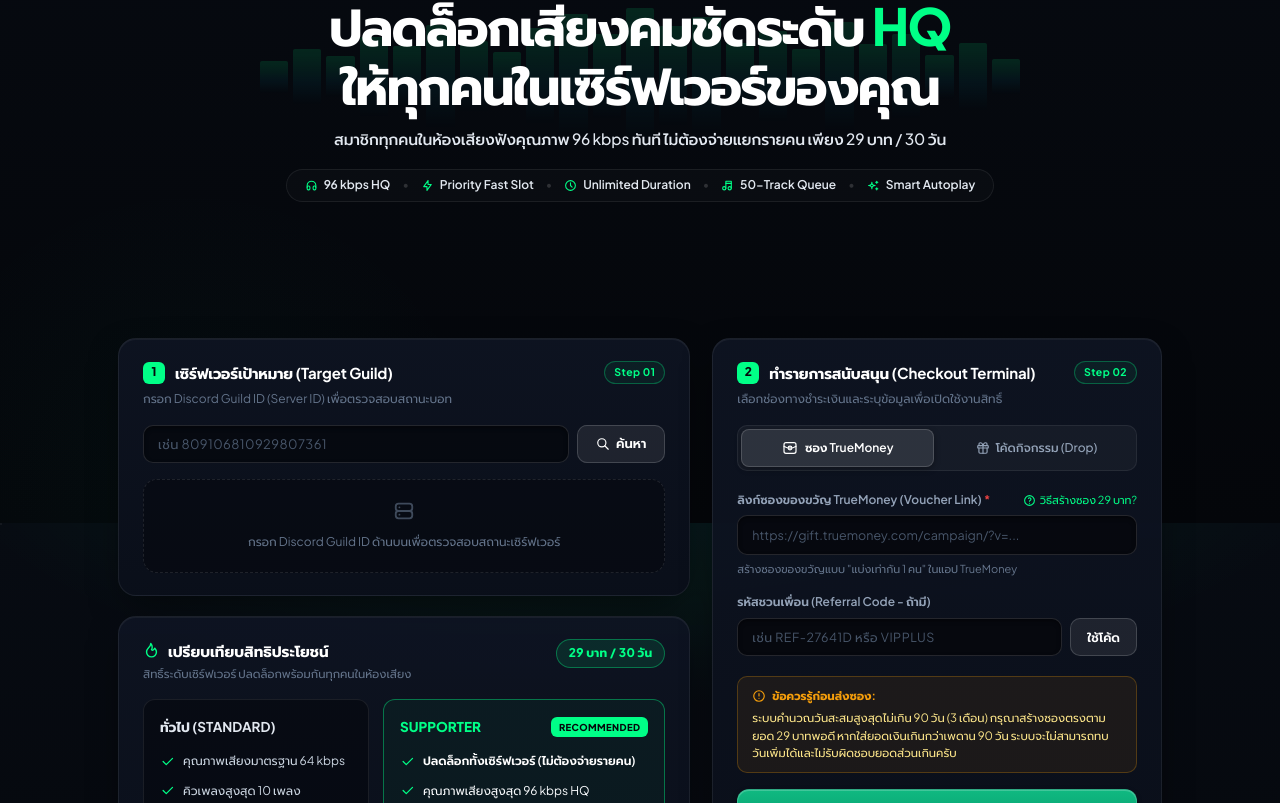
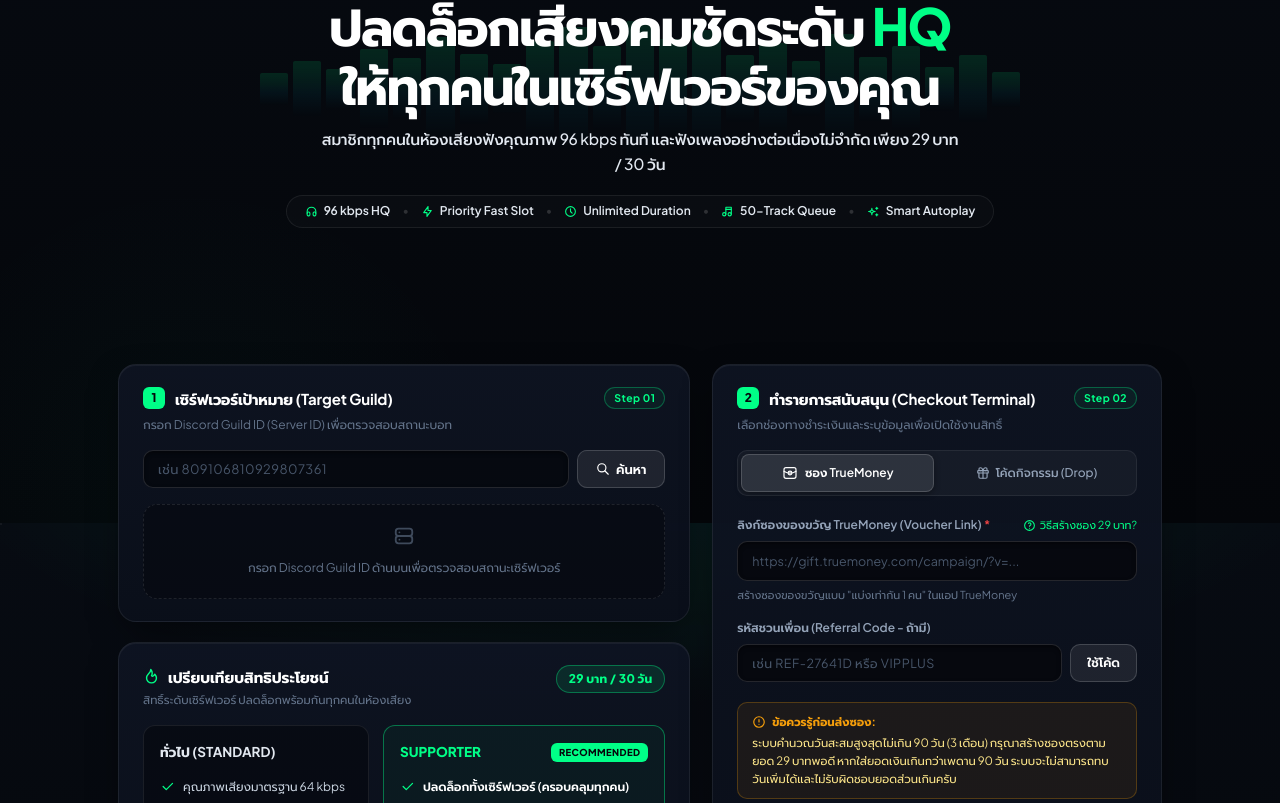
Before and after one commit to Guslaier/BotDis-ETP, a React (Vite) app in the folder frontend/: page / in a window 1280 px wide. Shown: the part 277-1080 px from the top of the page. Built offline with nearby package versions, Linux system fonts and the light colour scheme.

Commit message:
refactor(topup): replace commercial wording with continuous listening highlight

```diff
--- a/frontend/src/components/TopupView.jsx
+++ b/frontend/src/components/TopupView.jsx
@@ -325,8 +325,8 @@ export default function TopupView({ lang, onToast }) {
             letterSpacing: '-0.01em'
           }}>
             {lang === 'th'
-              ? `สมาชิกทุกคนในห้องเสียงฟังคุณภาพ 96 kbps ทันที ไม่ต้องจ่ายแยกรายคน เพียง ${priceRate} บาท / 30 วัน`
-              : `Instant 96 kbps HQ audio for everyone in your voice channel without per-user fees. Only ${priceRate} THB / 30 Days.`}
+              ? `สมาชิกทุกคนในห้องเสียงฟังคุณภาพ 96 kbps ทันที และฟังเพลงอย่างต่อเนื่องไม่จำกัด เพียง ${priceRate} บาท / 30 วัน`
+              : `Instant 96 kbps HQ audio for everyone in your voice channel with uninterrupted continuous listening. Only ${priceRate} THB / 30 Days.`}
           </p>
 
           {/* Understated Feature Strip */}
@@ -830,7 +830,7 @@ export default function TopupView({ lang, onToast }) {
                 <div style={{ display: 'flex', flexDirection: 'column', gap: 11, fontSize: 12 }}>
                   <div style={{ display: 'flex', alignItems: 'center', gap: 8, color: '#FFFFFF', fontWeight: 600 }}>
                     <IconCheck size={15} style={{ color: 'var(--slime-green)', flexShrink: 0 }} />
-                    <span>{lang === 'th' ? 'ปลดล็อกทั้งเซิร์ฟเวอร์ (ไม่ต้องจ่ายรายคน)' : 'Unlocks for whole server'}</span>
+                    <span>{lang === 'th' ? 'ปลดล็อกทั้งเซิร์ฟเวอร์ (ครอบคลุมทุกคน)' : 'Unlocks for whole server'}</span>
                   </div>
                   <div style={{ display: 'flex', alignItems: 'center', gap: 8, color: '#F8FAFC' }}>
                     <IconCheck size={15} style={{ color: 'var(--slime-green)', flexShrink: 0 }} />
```
Also changed, not shown: 6 other files (tests, documents, lock files or other folders).
